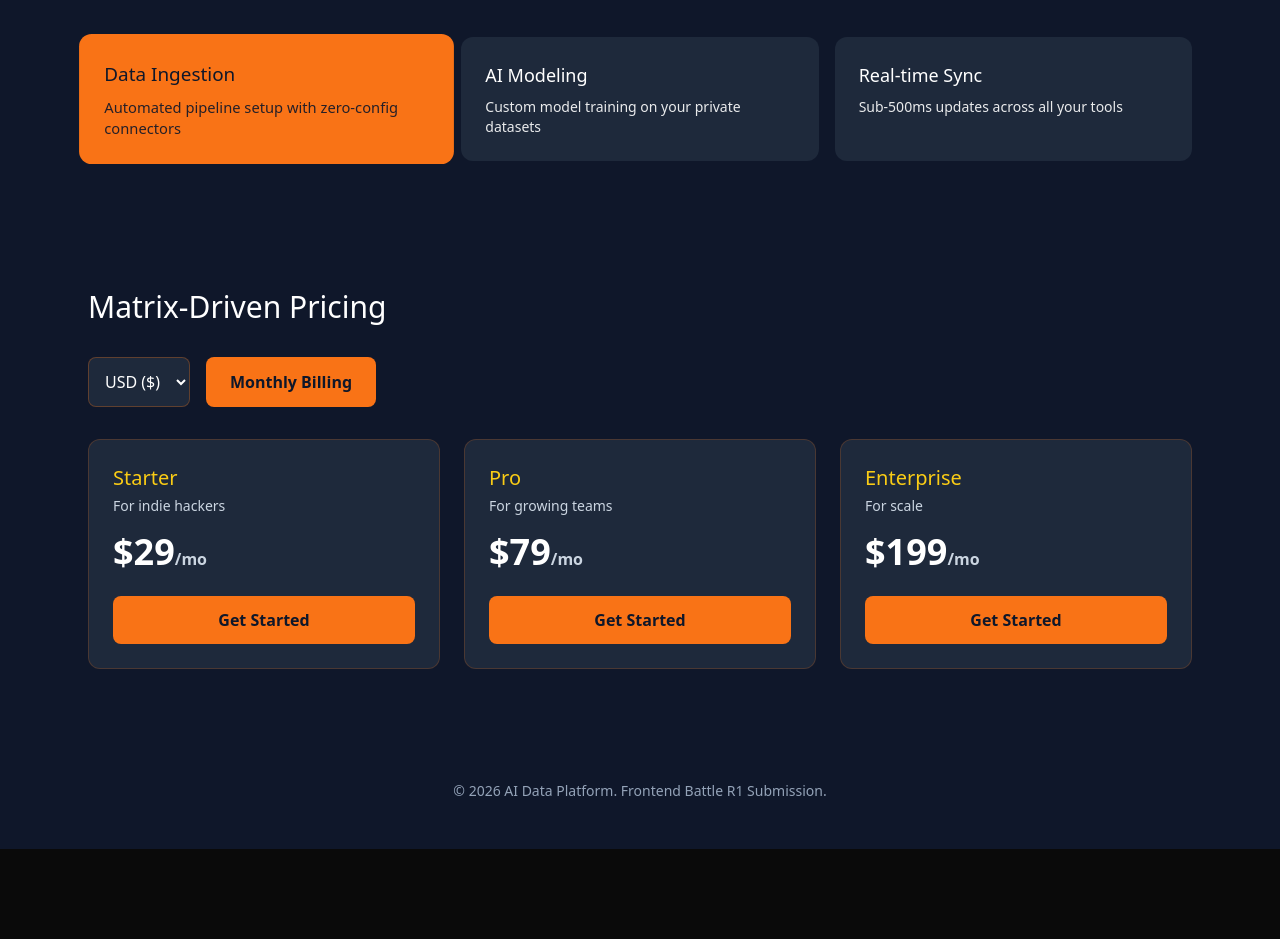
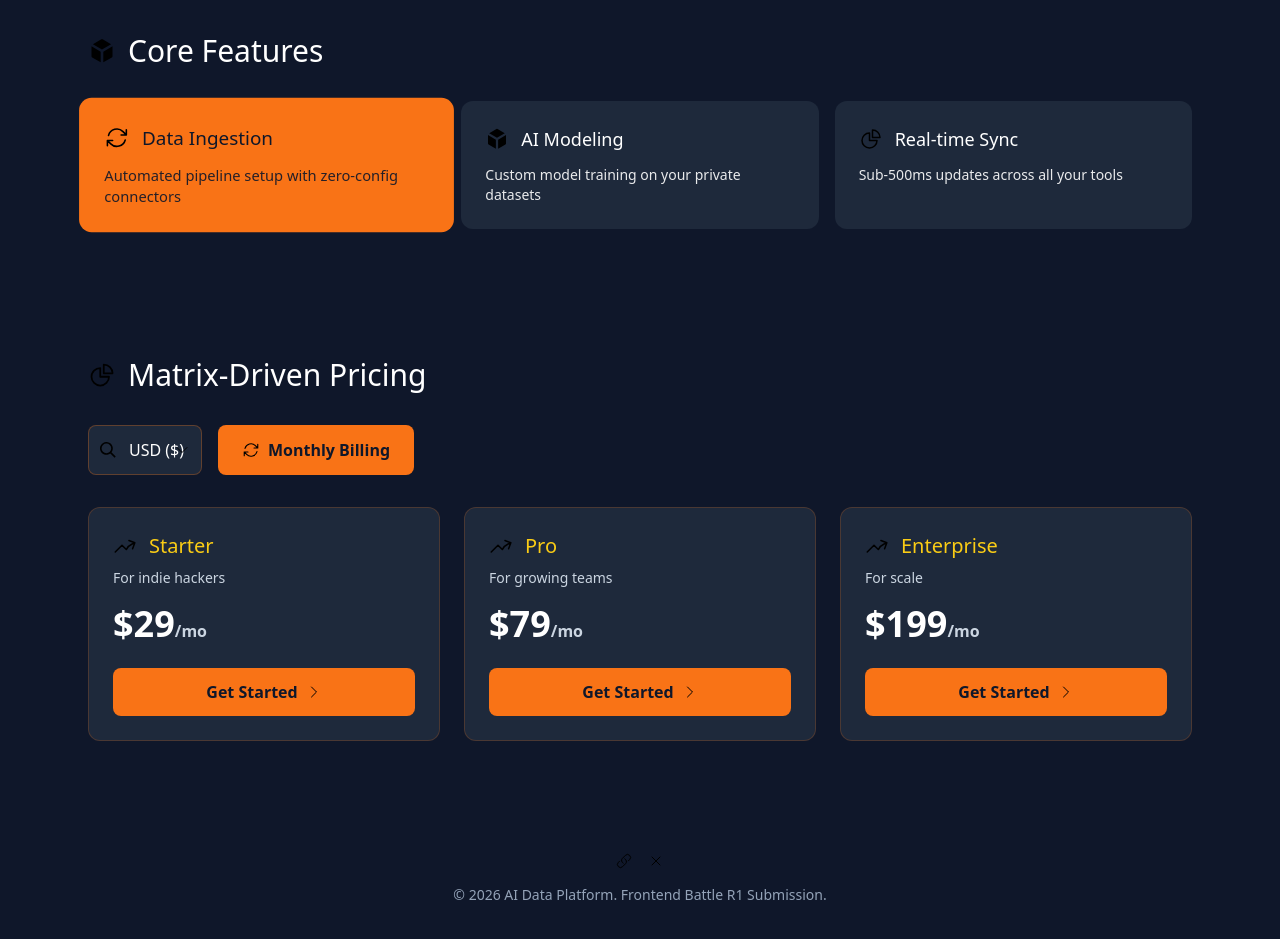
Before and after one commit to kirttii/frontend-battle, a Next.js app: page / in a window 1280 px wide. Shown: the part 391-1330 px from the top of the page. Before the commit the page ends 1240 px from the top, so only its background shows below. Built offline with nearby package versions, Linux system fonts and the light colour scheme.

Commit message:
Update page.tsx

```diff
--- a/app/page.tsx
+++ b/app/page.tsx
@@ -1,5 +1,6 @@
 "use client";
 import { useState, useEffect } from 'react';
+import Image from 'next/image';
 
 const PRICING_MATRIX = {
   tiers: [
@@ -26,14 +27,18 @@ function PricingCard({ tier, currency, isAnnual }: {
 
   return (
     <div className="bg-slate-800 p-6 rounded-xl border border-orange-500/20 hover:border-orange-500/50 transition-all duration-300">
+      <div className="flex items-center gap-3 mb-2">
+        <Image src="/icons/arrow-trending-up.svg" alt="" width={24} height={24} className="text-yellow-400" />
         <h3 className="text-xl text-yellow-400">{tier.name}</h3>
+      </div>
       <p className="text-slate-300 text-sm mt-1">{tier.desc}</p>
       <p className="text-4xl font-bold text-white mt-4">
         {symbol}{price}
         <span className="text-base text-slate-300">/{isAnnual? 'yr' : 'mo'}</span>
       </p>
-      <button className="w-full mt-6 bg-orange-500 text-slate-900 font-bold py-3 rounded-lg hover:bg-yellow-400 transition-colors duration-150">
+      <button className="w-full mt-6 bg-orange-500 text-slate-900 font-bold py-3 rounded-lg hover:bg-yellow-400 transition-colors duration-150 flex items-center justify-center gap-2">
         Get Started
+        <Image src="/icons/chevron-right.svg" alt="" width={16} height={16} />
       </button>
     </div>
   );
@@ -51,9 +56,9 @@ function BentoAccordion() {
   }, []);
 
   const features = [
-    { title: 'Data Ingestion', desc: 'Automated pipeline setup with zero-config connectors' },
-    { title: 'AI Modeling', desc: 'Custom model training on your private datasets' },
-    { title: 'Real-time Sync', desc: 'Sub-500ms updates across all your tools' }
+    { title: 'Data Ingestion', desc: 'Automated pipeline setup with zero-config connectors', icon: 'arrow-path.svg' },
+    { title: 'AI Modeling', desc: 'Custom model training on your private datasets', icon: 'cube-16-solid.svg' },
+    { title: 'Real-time Sync', desc: 'Sub-500ms updates across all your tools', icon: 'chart-pie.svg' }
   ];
 
   if (isMobile) {
@@ -63,9 +68,11 @@ function BentoAccordion() {
           <div key={i} className="border border-orange-500/30 rounded-lg overflow-hidden">
             <button
               onClick={() => setActiveIndex(i)}
-              className="w-full p-4 text-left text-white bg-slate-800 hover:bg-slate-700 transition-colors"
+              className="w-full p-4 text-left text-white bg-slate-800 hover:bg-slate-700 transition-colors flex items-center gap-3"
             >
+              <Image src={`/icons/${f.icon}`} alt="" width={20} height={20} />
               {f.title}
+              <Image src="/icons/chevron-down.svg" alt="" width={16} height={16} className="ml-auto" />
             </button>
             {activeIndex === i && (
               <div className="p-4 pt-2 text-slate-300 bg-slate-900/50 text-sm">{f.desc}</div>
@@ -88,7 +95,10 @@ function BentoAccordion() {
               : 'bg-slate-800 text-white hover:bg-slate-700'
           }`}
         >
+          <div className="flex items-center gap-3 mb-3">
+            <Image src={`/icons/${f.icon}`} alt="" width={24} height={24} />
             <h3 className="text-lg">{f.title}</h3>
+          </div>
           <p className="text-sm mt-2 opacity-90">{f.desc}</p>
         </div>
       ))}
@@ -103,6 +113,10 @@ export default function Home() {
   return (
     <main className="min-h-screen bg-slate-900">
       <header className="max-w-6xl mx-auto px-6 pt-20 pb-16">
+        <div className="flex items-center gap-4 mb-6">
+          <Image src="/icons/cog-8-tooth.svg" alt="Logo" width={40} height={40} className="text-orange-500" />
+          <span className="text-2xl font-bold text-white">AI Data Platform</span>
+        </div>
         <h1 className="text-5xl md:text-7xl text-white leading-tight">
           Build The <span className="text-orange-500">Future</span> of Data
         </h1>
@@ -112,28 +126,39 @@ export default function Home() {
       </header>
 
       <section className="max-w-6xl mx-auto px-6 py-16">
-        <h2 className="text-3xl text-white mb-8">Core Features</h2>
+        <h2 className="text-3xl text-white mb-8 flex items-center gap-3">
+          <Image src="/icons/cube-16-solid.svg" alt="" width={28} height={28} />
+          Core Features
+        </h2>
         <BentoAccordion />
       </section>
 
       <section className="max-w-6xl mx-auto px-6 py-16">
-        <h2 className="text-3xl text-white mb-8">Matrix-Driven Pricing</h2>
+        <h2 className="text-3xl text-white mb-8 flex items-center gap-3">
+          <Image src="/icons/chart-pie.svg" alt="" width={28} height={28} />
+          Matrix-Driven Pricing
+        </h2>
 
         <div className="flex flex-wrap gap-4 mb-8">
+          <div className="relative flex items-center">
+            <Image src="/icons/search.svg" alt="" width={16} height={16} className="absolute left-3 pointer-events-none" />
             <select
               value={currency}
               onChange={(e) => setCurrency(e.target.value as Currency)}
-            className="bg-slate-800 text-white p-3 rounded-lg border border-orange-500/30 focus:border-orange-500 outline-none"
+              className="bg-slate-800 text-white pl-10 pr-4 py-3 rounded-lg border border-orange-500/30 focus:border-orange-500 outline-none appearance-none"
             >
               <option value="USD">USD ($)</option>
               <option value="INR">INR (₹)</option>
               <option value="EUR">EUR (€)</option>
             </select>
+            <Image src="/icons/chevron-down.svg" alt="" width={16} height={16} className="absolute right-3 pointer-events-none" />
+          </div>
 
           <button
             onClick={() => setIsAnnual(!isAnnual)}
-            className="bg-orange-500 text-slate-900 px-6 py-3 rounded-lg font-bold hover:bg-yellow-400 transition-colors duration-150"
+            className="bg-orange-500 text-slate-900 px-6 py-3 rounded-lg font-bold hover:bg-yellow-400 transition-colors duration-150 flex items-center gap-2"
           >
+            <Image src="/icons/arrow-path.svg" alt="" width={18} height={18} />
             {isAnnual? 'Annual Billing - Save 20%' : 'Monthly Billing'}
           </button>
         </div>
@@ -146,6 +171,10 @@ export default function Home() {
       </section>
 
       <footer className="max-w-6xl mx-auto px-6 py-12 text-center text-slate-400 text-sm">
+        <div className="flex items-center justify-center gap-4 mb-4">
+          <Image src="/icons/link.svg" alt="" width={16} height={16} />
+          <Image src="/icons/x-mark.svg" alt="" width={16} height={16} />
+        </div>
         <p>© 2026 AI Data Platform. Frontend Battle R1 Submission.</p>
       </footer>
     </main>
```
Lines whose indentation alone changed are shown as unchanged.
